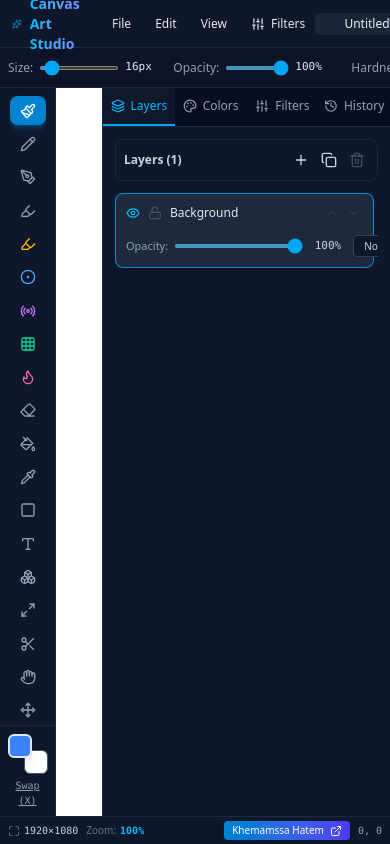
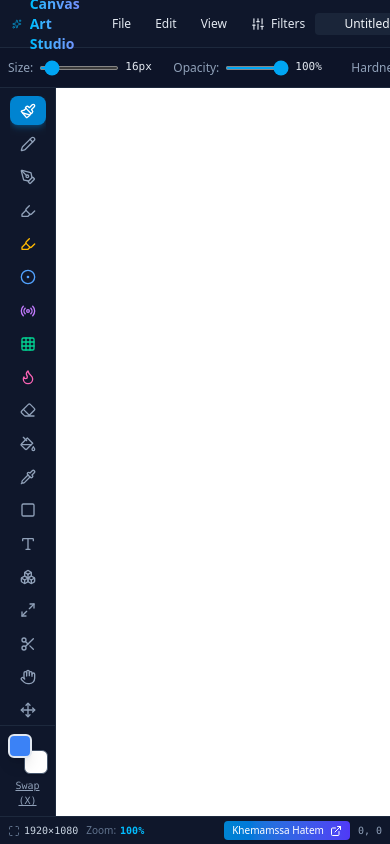
Before and after one commit to hatemkhe/Draw-in, a React (Vite) app: page / in a window 390 px wide. Built offline with nearby package versions, Linux system fonts and the light colour scheme.

Commit message:
Add mobile support to RightSidebar component

```diff
--- a/src/components/RightSidebar.tsx
+++ b/src/components/RightSidebar.tsx
@@ -61,6 +61,10 @@ interface RightSidebarProps {
   historyStack: HistoryStep[];
   historyIndex: number;
   onJumpToHistory: (index: number) => void;
+
+  // Mobile Props
+  isMobileOpen?: boolean;
+  onCloseMobile?: () => void;
 }
 
 export const RightSidebar: React.FC<RightSidebarProps> = ({
@@ -91,6 +95,8 @@ export const RightSidebar: React.FC<RightSidebarProps> = ({
   historyStack,
   historyIndex,
   onJumpToHistory,
+  isMobileOpen = false,
+  onCloseMobile,
 }) => {
   const [editingLayerId, setEditingLayerId] = useState<string | null>(null);
   const [editingLayerName, setEditingLayerName] = useState('');
@@ -122,10 +128,10 @@ export const RightSidebar: React.FC<RightSidebarProps> = ({
     setEditingLayerId(null);
   };
 
-  return (
-    <aside className="w-72 bg-slate-900 border-l border-slate-800 flex flex-col text-slate-200 z-20 select-none h-[calc(100vh-88px)]">
+  const renderSidebarContent = () => (
+    <div className="flex flex-col h-full overflow-hidden text-slate-200">
       {/* Top Tabs */}
-      <div className="flex border-b border-slate-800 bg-slate-950/50">
+      <div className="flex border-b border-slate-800 bg-slate-950/50 shrink-0">
         {[
           { id: 'layers', label: 'Layers', icon: <Layers className="w-3.5 h-3.5" /> },
           { id: 'colors', label: 'Colors', icon: <Palette className="w-3.5 h-3.5" /> },
@@ -142,13 +148,13 @@ export const RightSidebar: React.FC<RightSidebarProps> = ({
             }`}
           >
             {tab.icon}
-            <span>{tab.label}</span>
+            <span className="hidden sm:inline">{tab.label}</span>
           </button>
         ))}
       </div>
 
       {/* Tab Content Body */}
-      <div className="flex-1 overflow-y-auto p-3 scrollbar-thin scrollbar-thumb-slate-700">
+      <div className="flex-1 overflow-y-auto p-3 no-scrollbar">
         {/* TAB 1: LAYERS */}
         {activeTab === 'layers' && (
           <div className="flex flex-col h-full space-y-3">
@@ -596,6 +602,42 @@ export const RightSidebar: React.FC<RightSidebarProps> = ({
           </div>
         )}
       </div>
-    </aside>
+    </div>
+  );
+
+  return (
+    <>
+      {/* 1. Desktop Right Sidebar */}
+      <aside className="hidden md:flex w-72 bg-slate-900 border-l border-slate-800 flex-col text-slate-200 z-20 select-none shrink-0 h-full">
+        {renderSidebarContent()}
+      </aside>
+
+      {/* 2. Mobile Right Slide-Over Panel */}
+      {isMobileOpen && (
+        <div className="md:hidden fixed inset-0 z-50 flex justify-end">
+          {/* Backdrop */}
+          <div
+            className="fixed inset-0 bg-black/60 backdrop-blur-xs"
+            onClick={onCloseMobile}
+          />
+
+          {/* Slide-over panel */}
+          <div className="relative w-80 max-w-[88vw] bg-slate-900 border-l border-slate-800 flex flex-col z-50 shadow-2xl h-full animate-in slide-in-from-right duration-200">
+            <div className="flex items-center justify-between p-3 border-b border-slate-800 bg-slate-950">
+              <span className="font-bold text-sky-400 text-sm">Panels & Layers</span>
+              <button
+                onClick={onCloseMobile}
+                className="p-1 rounded text-slate-400 hover:text-slate-100"
+              >
+                ✕
+              </button>
+            </div>
+            <div className="flex-1 overflow-hidden">
+              {renderSidebarContent()}
+            </div>
+          </div>
+        </div>
+      )}
+    </>
   );
 };
```
